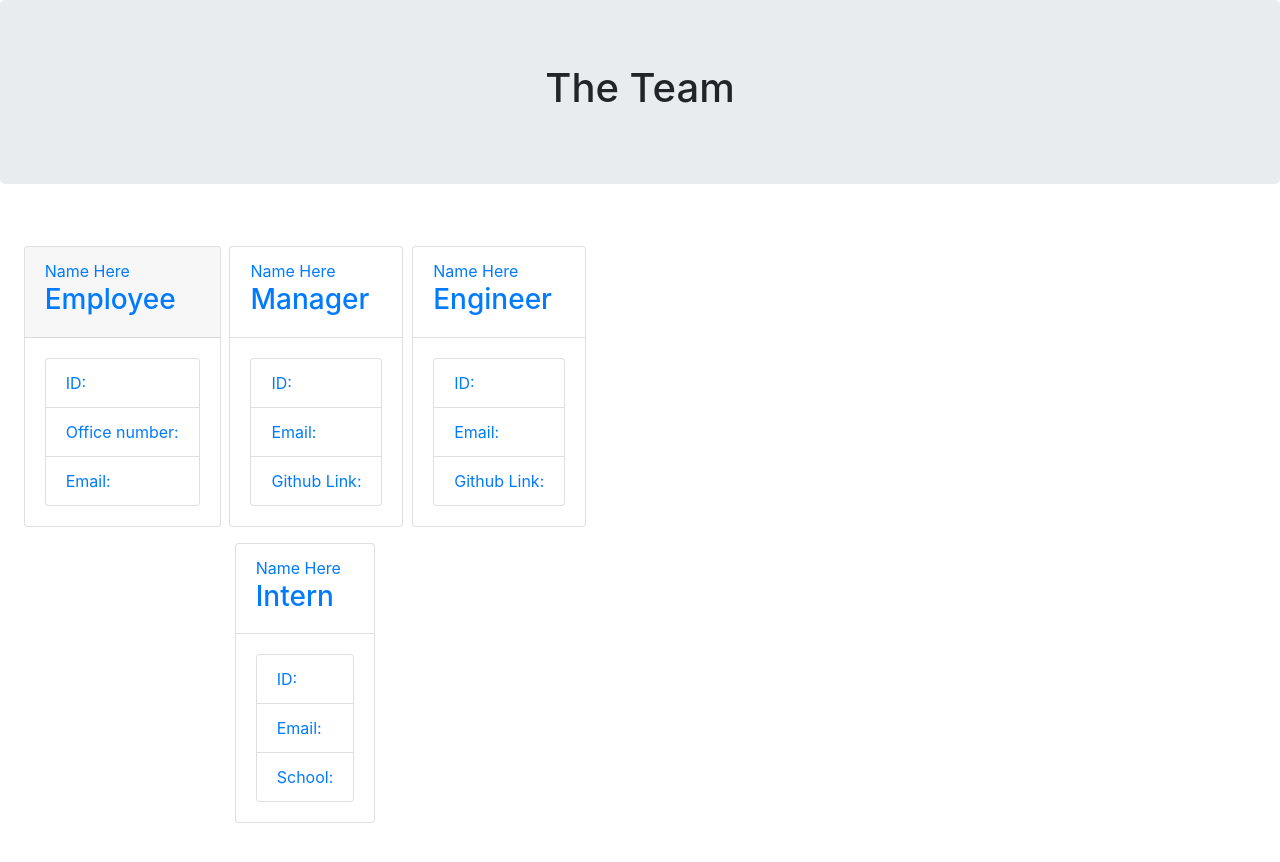
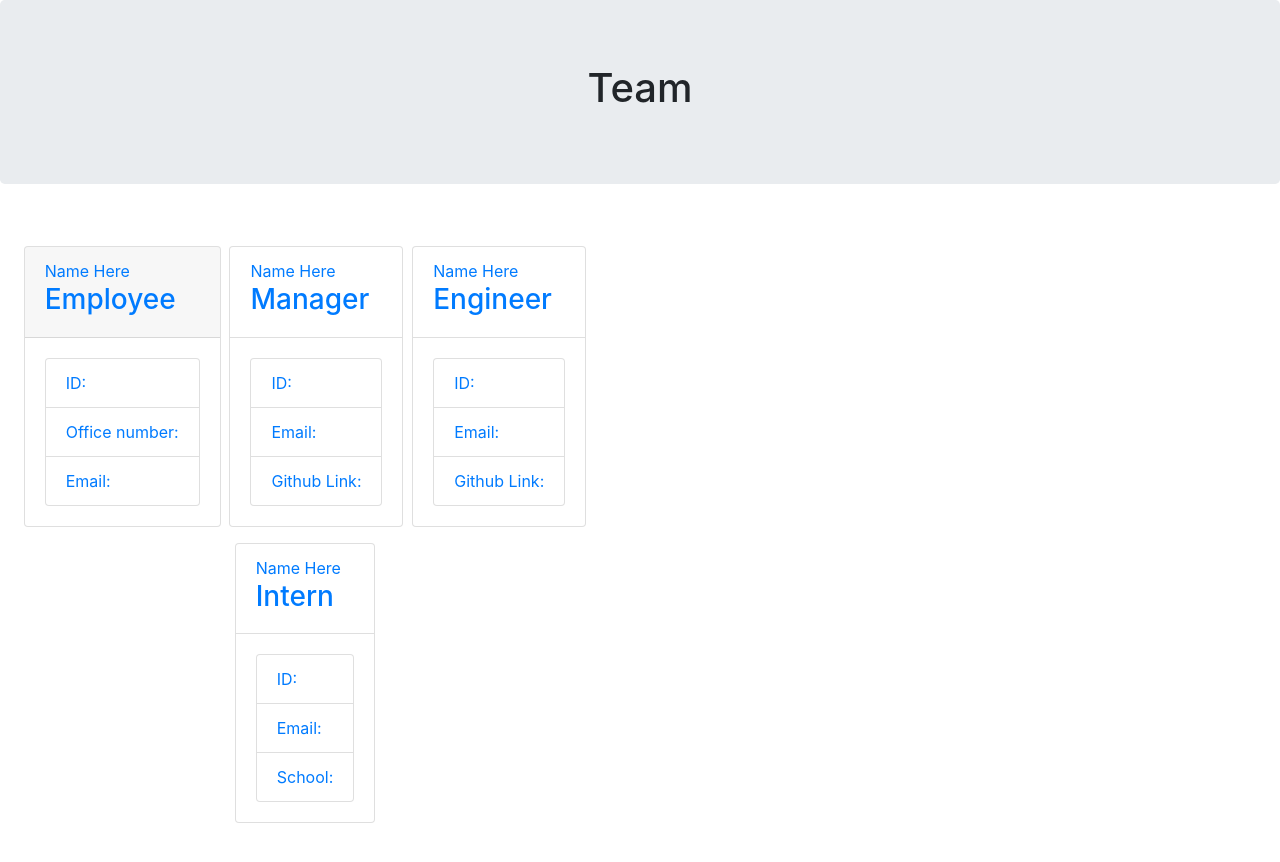
Before and after one commit to rhandschuh/generator, a website: page index.html in a window 1280 px wide. Drawn offline with nearby package versions, Linux system fonts and the light colour scheme.

Commit message:
adding indexjs, ignores

```diff
--- a/index.html
+++ b/index.html
@@ -17,7 +17,7 @@
     </head>
     <body>
         <div class="jumbotron">
-          <h1 class="text-center">The Team</h1>
+          <h1 class="text-center">Team</h1>
         </div>
         <div class="row col-sm-6 text-primary">
           <div class="card  mb-3" style="max-width: 20rem">
```
Also changed, not shown: index.js (added).
